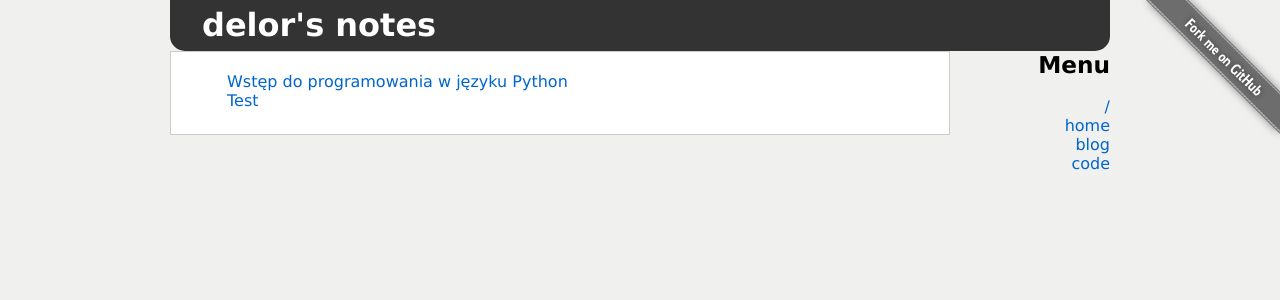
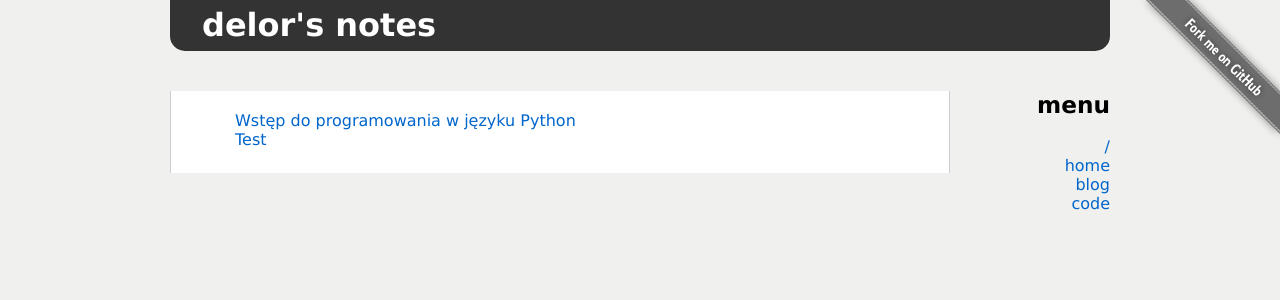
Before and after one commit to delor/delor.github.com, a Jekyll site: the page built from index.html, in a window 1280 px wide. Shown: the top 300 px of the page. Built offline with Jekyll 4.4.1, drawn with Linux system fonts in a browser that asks for light colours; Markdown is read by kramdown in place of the engine named in the settings.

Commit message:
some layout chnages

```diff
--- a/_layouts/default.html
+++ b/_layouts/default.html
@@ -23,7 +23,7 @@
       </div>
       <div class="grid_2">
         <div id="menu">
-          <h2>Menu</h2>
+          <h2>menu</h2>
           <ul>
             <li><a href="/" title="strona początkowa">/</a></li>
             <li><a href="http://delor.pl/" title="moja strona domowa">home</a></li>
--- a/css/styles.css
+++ b/css/styles.css
@@ -17,6 +17,7 @@ h2 { font-size: 145%; }
     background-color: #333333;
     border-bottom-left-radius: 15px
     border-bottom-right-radius: 15px;
+    margin-bottom: 40px;
 }
 
 #top h1 {
@@ -44,7 +45,14 @@ h2 { font-size: 145%; }
 #header h1 a, #header h1 a:visited { color: white; }
 #header p { font-size: small; margin: 0; padding: 0; color: white; }
 
-#content { background-color: #FFFFFF; border: 1px solid #CCCCCC; text-align: justify; padding: 0.25em 1.5em 0.5em 1em; }
+#content {
+    background-color: #FFFFFF;
+    border: 1px solid #CCC;
+    border-width: 0 1px;
+    padding: 0.25em 1.5em 0.5em 1.5em;
+    text-align: justify;
+}
+
 #content ul { list-style: none; }
 
 #menu { text-align: right; }
```
